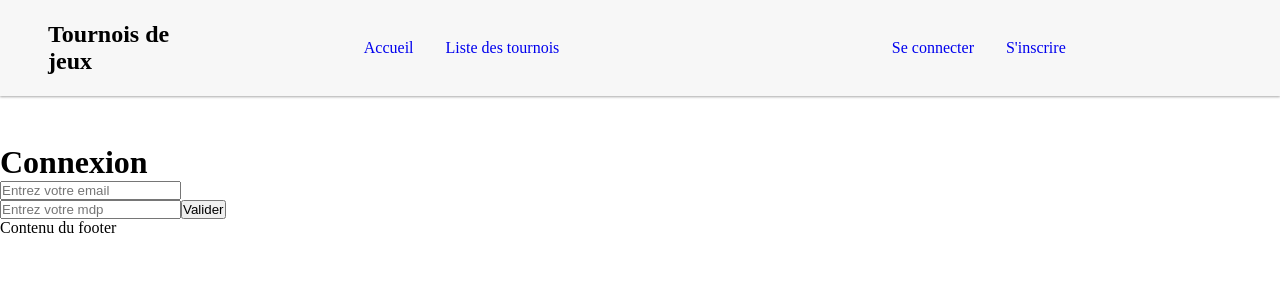
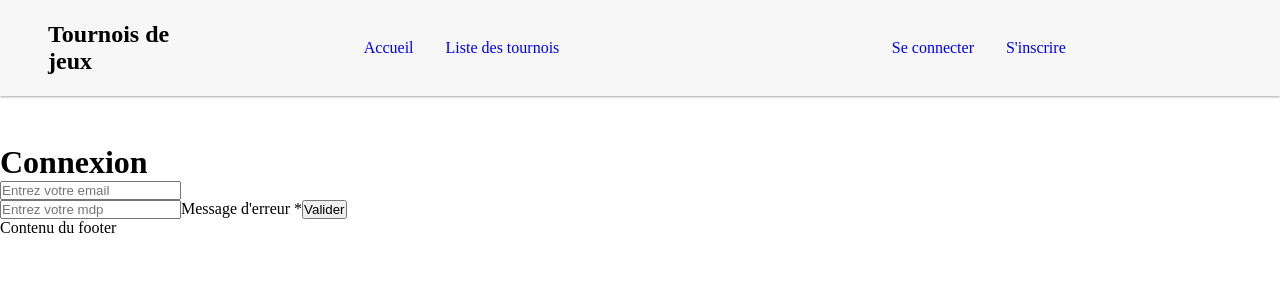
Before and after one commit to Fantastix80/projet-module-react, a React (Vite) app: page /connexion in a window 1280 px wide. Shown: the top 300 px of the page. Built offline with nearby package versions, Linux system fonts and the light colour scheme.

Commit message:
Update Connexion.jsx

```diff
--- a/src/pages/connectionPage/Connexion.jsx
+++ b/src/pages/connectionPage/Connexion.jsx
@@ -1,3 +1,5 @@
+import '../../assets/css/connexion.css'
+
 
 const Connexion = () => {
     return (
@@ -17,6 +19,8 @@ const Connexion = () => {
             name="password"
             placeholder="Entrez votre mdp"
           />
+        <span>Message d'erreur *</span>
+
         <button type="submit">
           Valider
         </button>
```
